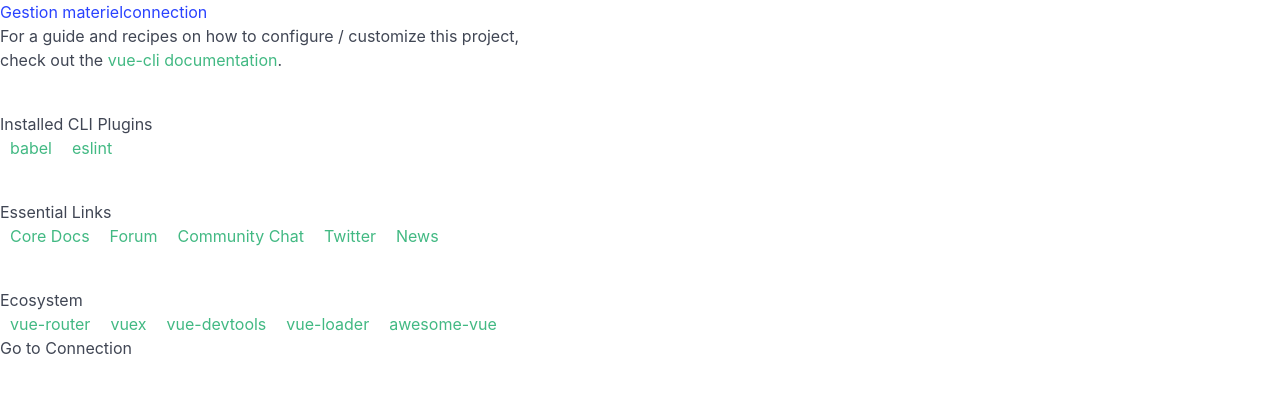
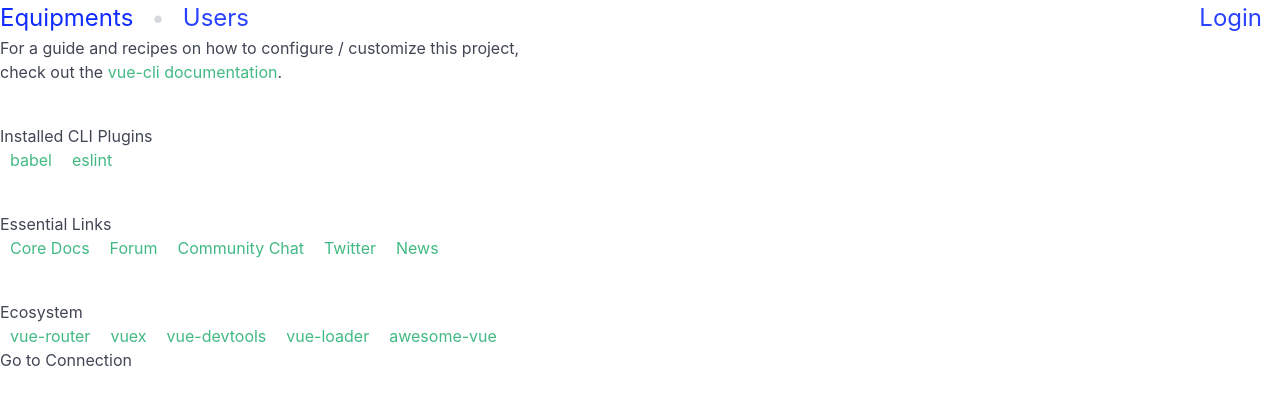
Before and after one commit to sirrazmo/equipe8ql, a Vue app: page / in a window 1280 px wide. Shown: the top 404 px of the page. Built offline with nearby package versions, Linux system fonts and the light colour scheme.

Commit message:
New design nav-bar

```diff
--- a/src/App.vue
+++ b/src/App.vue
@@ -1,9 +1,22 @@
 <template>
-  <nav>
-    <RouterLink to="/">Gestion materiel</RouterLink>
-    <RouterLink to="/connection">connection</RouterLink>
+  <header>
+    <nav class="breadcrumb is-large has-bullet-separator" aria-label="breadcrumbs">
+      <div class="is-flex is-justify-content-space-between is-align-items-center" style="width: 100%;">
+        <ul class="is-flex">
+          <li><RouterLink to="/">Equipments</RouterLink></li>
+          <li><RouterLink to="/utilisateur">Users</RouterLink></li>
+        </ul>
+        <ul>
+          <li><RouterLink to="/connection">Login</RouterLink></li>
+        </ul>
+      </div>
     </nav>
-    <main>
-      <RouterView/>
-    </main>
+  </header>
+  <main>
+    <RouterView />
+  </main>
 </template>
+
+<style>
+
+</style>
```
